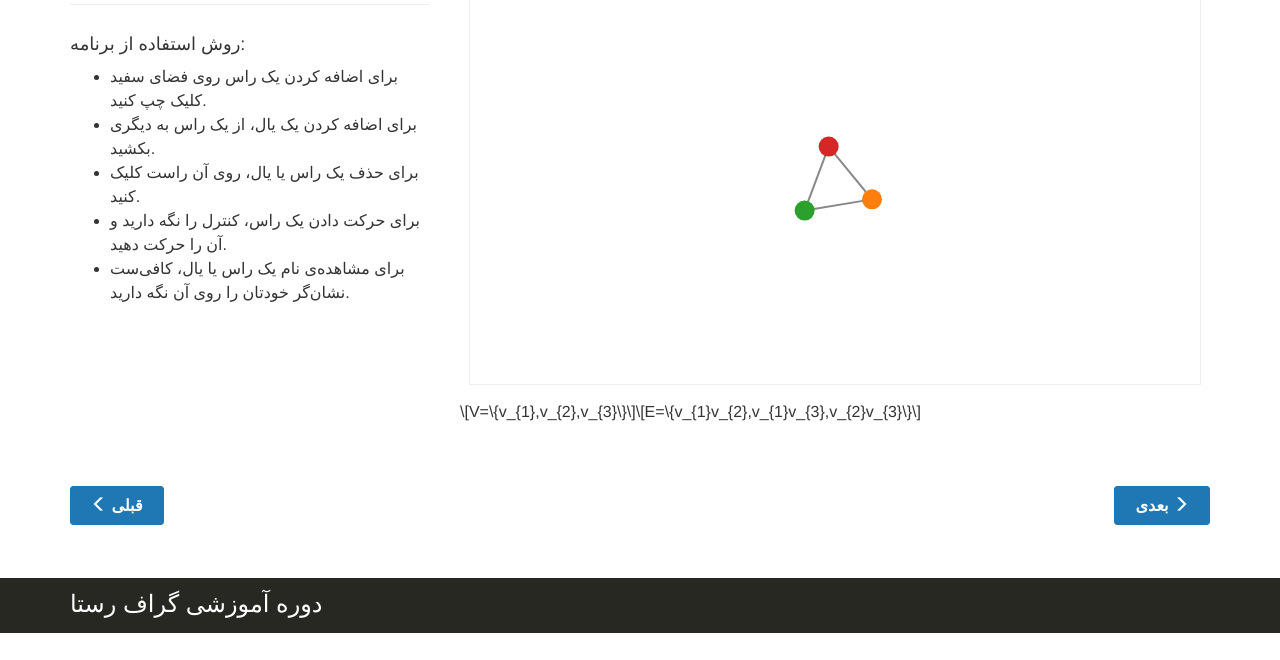
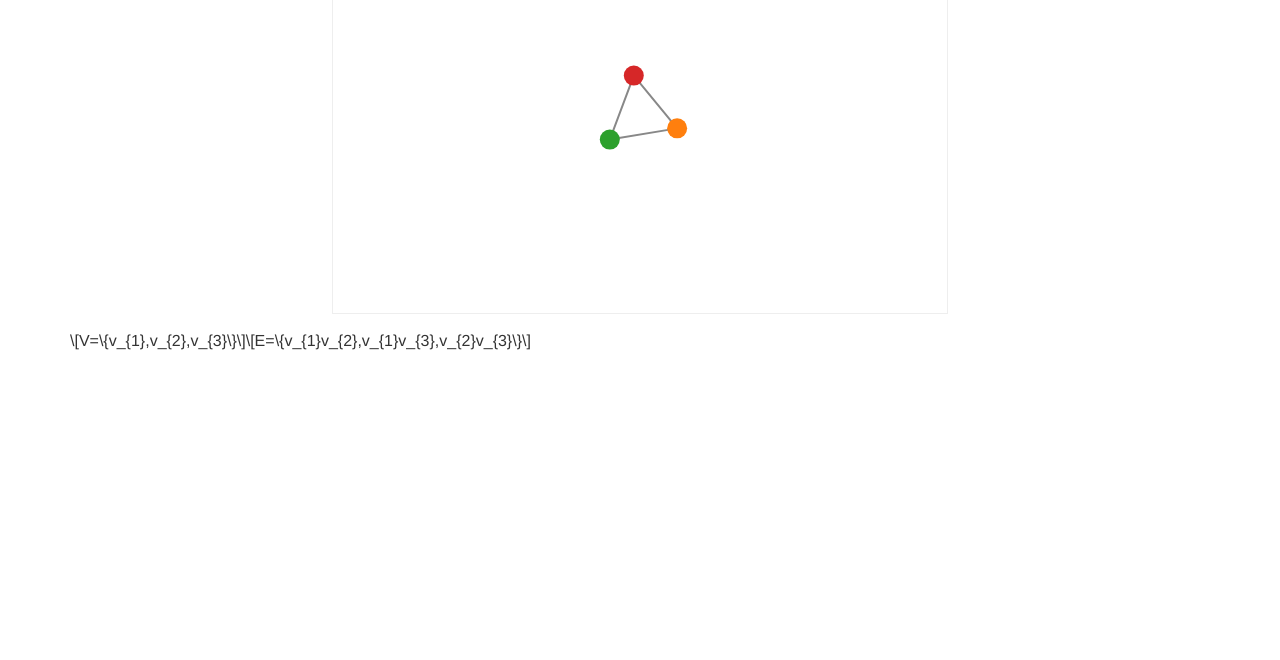
Before and after one commit to Imanm02/Rasta-GraphWorkshop-Minigame, a plain HTML site: page unit.html in a window 1280 px wide. Shown: the part 140-800 px from the top of the page. Drawn offline with nearby package versions, Linux system fonts and the light colour scheme; some packages are replaced by stand-ins of ours.

Commit message:
remove redundant parts of main page

```diff
--- a/unit.html
+++ b/unit.html
@@ -47,7 +47,7 @@
     <meta property="og:url" content="https://d3gt.com/" />
     <meta property="og:image" content="https://i.imgur.com/MAvlQgj.png" />
 
-    <title>D3 Graph Theory</title>
+    <title>دوره آموزشی گراف رستا</title>
 
     <link rel="icon" href="favicon.ico" type="image/x-icon" />
 
@@ -83,16 +83,6 @@
       </div>
     </div>
 
-    <!-- Navigation -->
-    <nav class="navbar navbar-default navbar-static-top">
-      <div class="container">
-        <a class="navbar-brand" href="index.html">دوره آموزشی گراف رستا</a>
-        <ul class="nav navbar-nav">
-          <li>
-        </ul>
-      </div>
-    </nav>
-
     <div class="container-fluid" id="status-container">
       <div class="text-center">
         <h1>Loading...</h1>
@@ -102,19 +92,7 @@
     <!-- App Content -->
     <div id="app-container" class="container hidden">
       <div class="row">
-        <div id="theory-area" class="col-md-4 col-sm-12">
-          <h2 id="content-title" class="text-center"></h2>
-          <hr class="under-title" />
-          <!--div id="theory-content"></div-->
-          <div id="app-interface">
-            <div id="interface-title">
-              <h4></h4>
-            </div>
-            <div id="interface-content"></div>
-          </div>
-        </div>
-
-        <div id="app-area" class="col-md-8 col-sm-12">
+        <div id="app-area" class="col-sm-12">
           <div id="svg-buttons" class="text-center"></div>
           <div id="svg-wrap"></div>
           <div id="svg-output"></div>
@@ -122,42 +100,8 @@
       </div>
       <!-- /.row -->
 
-      <div class="row" id="below-app">
-        <div class="col-md-2 col-sm-3 col-xs-3 text-left prev-wrap">
-          <a href="" class="map-flow prev"
-            ><span class="glyphicon glyphicon-menu-left"></span> قبلی</a
-          >
-        </div>
-        <div class="col-md-6 col-md-offset-1 col-sm-6 col-xs-6"></div>
-        <div
-          class="col-md-2 col-md-offset-1 col-sm-3 col-xs-3 text-right next-wrap"
-        >
-          <a href="" class="map-flow next"
-            >بعدی <span class="glyphicon glyphicon-menu-right"></span
-          ></a>
-        </div>
-      </div>
     </div>
     <!-- /.container -->
-
-    <footer id="myFooter">
-      <div class="second-bar">
-        <div class="container">
-          <div class="row">
-            <div class="col-md-4">
-              <span class="logo"><a href="index.html">دوره آموزشی گراف رستا</a></span>
-            </div>
-            <div class="col-md-4 text-center">
-            </div>
-            <div class="col-md-4 social-icons text-right">
-              <ul class="share-buttons">
-                <!--li><a href="http://www.reddit.com/submit?url=https%3A%2F%2Fd3gt.com%2F&title=D3%20Graph%20Theory" target="_blank" title="Submit to Reddit"><img alt="Submit to Reddit" src="img/icons/social-inverted/reddit.png" /></a></li-->
-              </ul>
-            </div>
-          </div>
-        </div>
-      </div>
-    </footer>
 
     <script>
       //to set svg dimensions throughout the app
```
